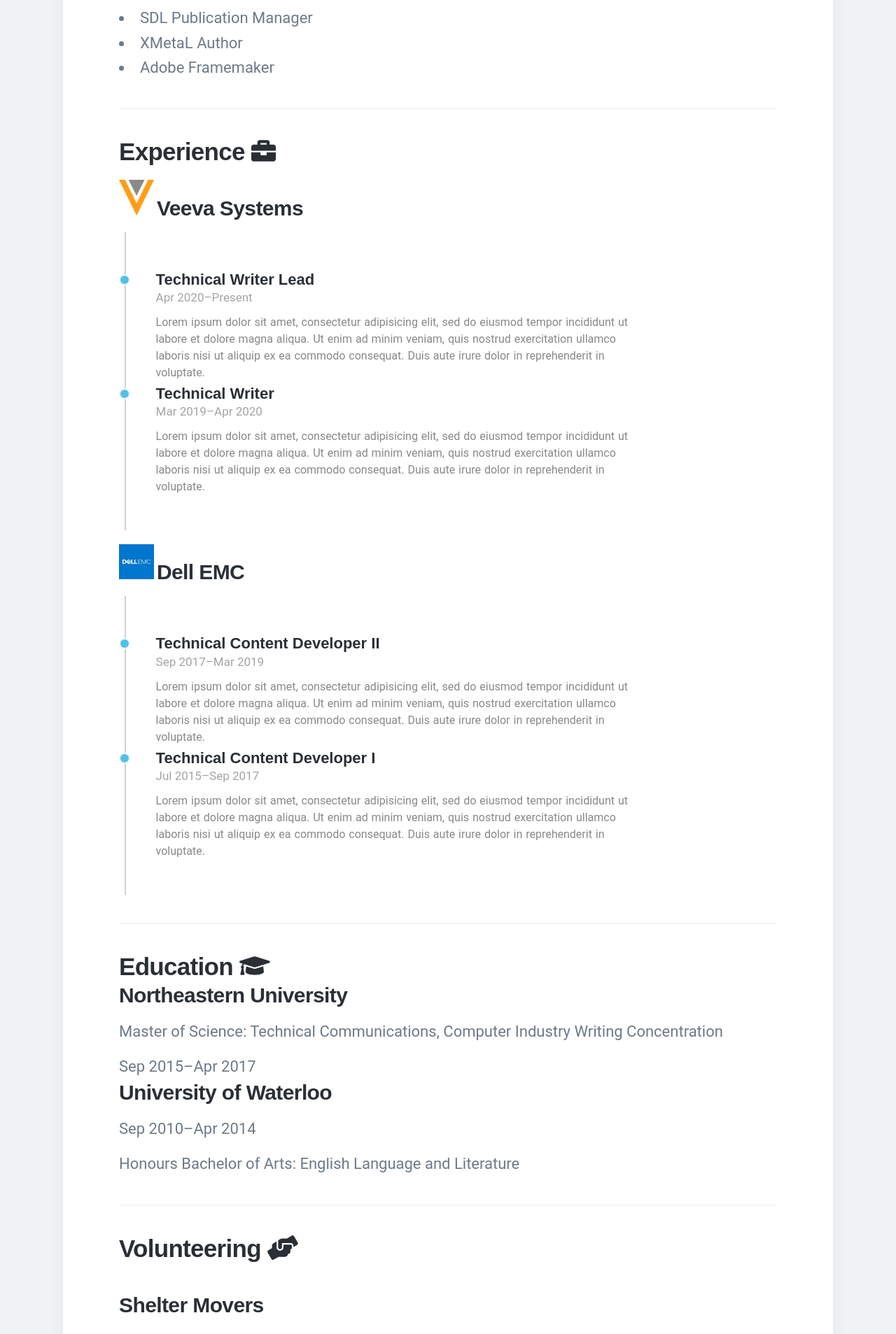
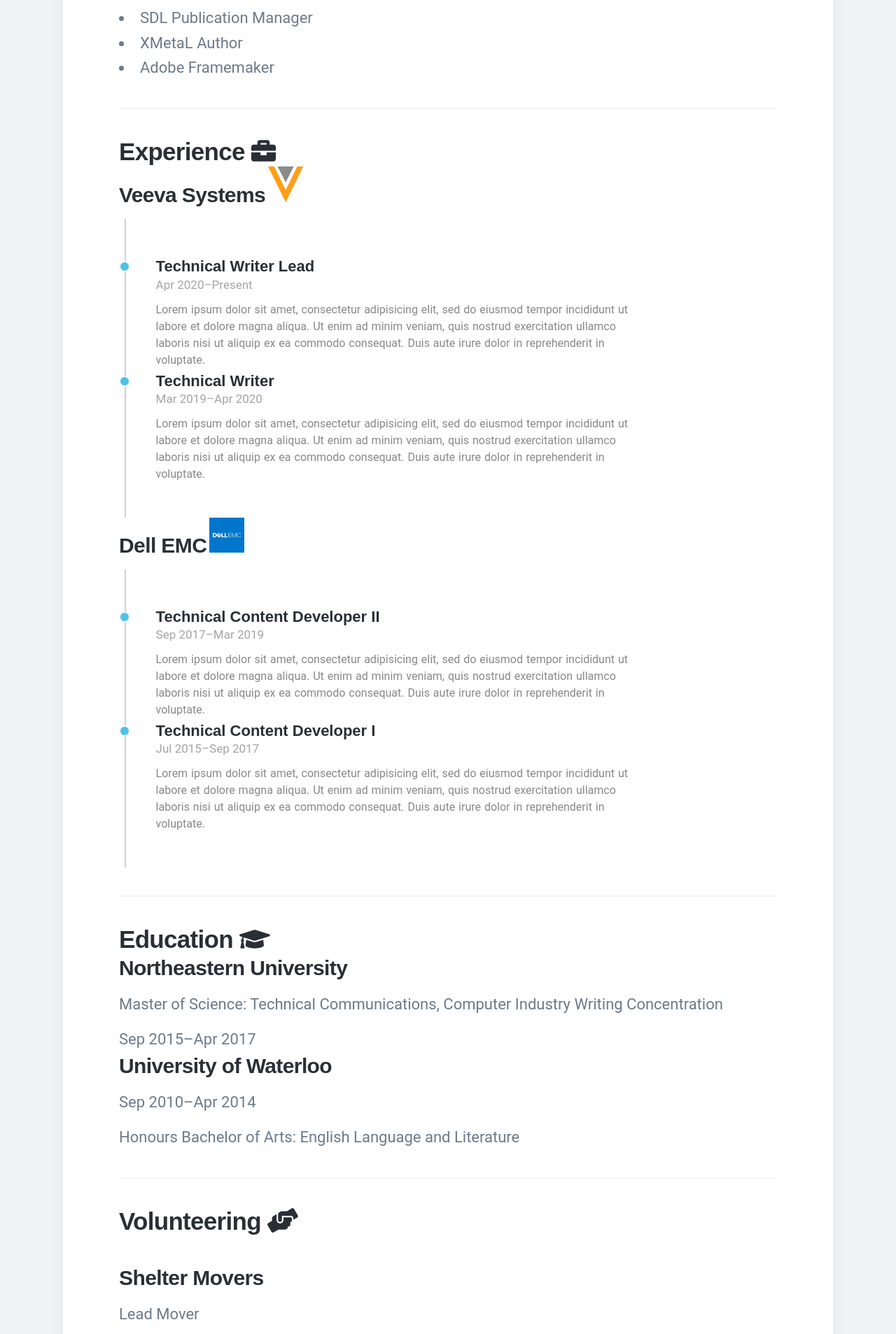
Before and after one commit to emilyrushton/emilyrushton.github.io, a Jekyll site: the page built from index.html, in a window 1280 px wide. Shown: the part 1257-3164 px from the top of the page at 70% size. Built offline with Jekyll 4.4.1, drawn with Linux system fonts in a browser that asks for light colours; nearby versions of some CDN libraries; some web fonts are replaced.

Commit message:
Update index.html

```diff
--- a/index.html
+++ b/index.html
@@ -52,8 +52,8 @@
 				<div>
 					<h2>Experience <i class="fas fa-briefcase"></i></h2>
 					<div class="inlineparent" style="margin-bottom: 15px;">
+						<h3 class="inlinechild">Veeva Systems</h3>
 						<img src="{{ '/images/Veeva_V.png' | relative_url }}" class="inlinechild inlineimage">
-						<h3 class="inlinechild">Veeva Systems</h3>
 					</div>
 					<div class="timeline-container">
    						<div class="timeline-block timeline-block-right">
@@ -74,8 +74,8 @@
 						   </div>
 						</div>
 					<div class="inlineparent" style="margin-bottom: 15px;">
+						<h3 class="inlinechild">Dell EMC</h3>
 						<img src="{{ '/images/dell_emc.png' | relative_url }}" class="inlinechild inlineimage">
-						<h3 class="inlinechild">Dell EMC</h3>
 					</div>
 					<div class="timeline-container">
    						<div class="timeline-block timeline-block-right">
```
